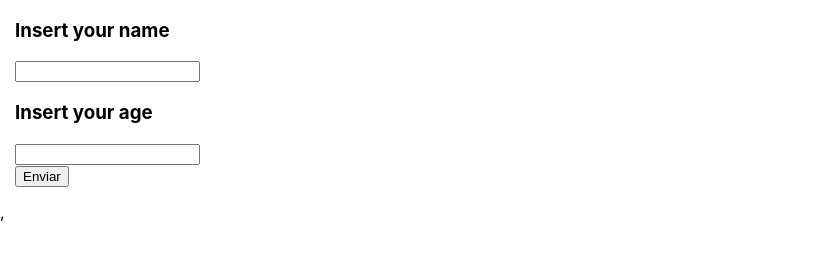
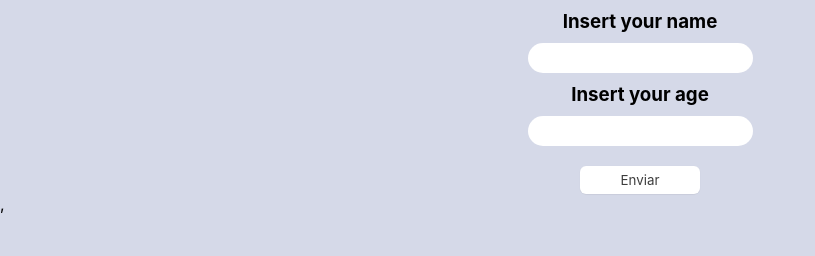
Before and after one commit to iaans/redux_simplified, a React app: page / in a window 1280 px wide. Shown: the whole page, without its empty margins (0-815 px from the left). Built offline with nearby package versions, Linux system fonts and the light colour scheme.

Commit message:
css done

```diff
--- a/public/index.html
+++ b/public/index.html
@@ -24,7 +24,7 @@
       work correctly both with client-side routing and a non-root public URL.
       Learn how to configure a non-root public URL by running `npm run build`.
     -->
-    <title>React App</title>
+    <title>Redux Simplified</title>
   </head>
   <body>
     <noscript>You need to enable JavaScript to run this app.</noscript>
--- a/src/components/Form.css
+++ b/src/components/Form.css
@@ -1,7 +1,49 @@
-.form-input {
-  margin: 15px;
+body {
+  background-color: #d5d9e8;
 }
 
-.form-button {
-  margin: 5px;
+input {
+  border: none;
+  border-radius: 15px;
+  height: 20px;
+  padding: 5px;
+
+  font-family: -apple-system, BlinkMacSystemFont, "Segoe UI", Roboto, Oxygen,
+    Ubuntu, Cantarell, "Open Sans", "Helvetica Neue", sans-serif;
 }
+
+.form-input {
+  align-items: center;
+  justify-content: center;
+  text-align: center;
+  font-family: -apple-system, BlinkMacSystemFont, "Segoe UI", Roboto, Oxygen,
+    Ubuntu, Cantarell, "Open Sans", "Helvetica Neue", sans-serif;
+}
+
+.button-11 {
+  /* display: flex;
+  text-align: center; */
+  align-items: center;
+  padding: 6px 14px;
+  font-family: -apple-system, BlinkMacSystemFont, "Roboto", sans-serif;
+  border-radius: 6px;
+  color: #3d3d3d;
+  background: #fff;
+  border: none;
+  box-shadow: 0px 0.5px 1px rgba(0, 0, 0, 0.1);
+  user-select: none;
+  -webkit-user-select: none;
+  touch-action: manipulation;
+  width: 120px;
+  margin-top: 20px;
+}
+
+.button-11:focus {
+  box-shadow: 0px 0.5px 1px rgba(0, 0, 0, 0.1),
+    0px 0px 0px 3.5px rgba(58, 108, 217, 0.5);
+  outline: 0;
+}
+
+.form-input-title {
+  margin: 10px 0 10px 0;
+}
--- a/src/components/Form.js
+++ b/src/components/Form.js
@@ -10,14 +10,16 @@ function Form({ setPersonName, setPersonAge }) {
 
   return (
     <div className="form-input">
-      <h3>Insert your name</h3>
+      <h3 className="form-input-title">Insert your name</h3>
 
       <input type="text" onChange={(e) => setPersonName(e.target.value)} />
 
-      <h3>Insert your age</h3>
+      <h3 className="form-input-title">Insert your age </h3>
       <input type="text" onChange={(e) => setPersonAge(e.target.value)} />
       <div>
-        <button onClick={() => navigate("/result")}>Enviar</button>
+        <button className="button-11" onClick={() => navigate("/result")}>
+          Enviar
+        </button>
       </div>
     </div>
   );
--- a/src/components/Result.css
+++ b/src/components/Result.css
@@ -1,3 +1,39 @@
-h1 {
+h1,
+h3 {
   margin: 10px;
+  font-family: -apple-system, BlinkMacSystemFont, "Segoe UI", Roboto, Oxygen,
+    Ubuntu, Cantarell, "Open Sans", "Helvetica Neue", sans-serif;
+  align-items: center;
+  justify-content: center;
+  text-align: center;
 }
+
+.form-input {
+  align-items: center;
+  justify-content: center;
+  text-align: center;
+  font-family: -apple-system, BlinkMacSystemFont, "Segoe UI", Roboto, Oxygen,
+    Ubuntu, Cantarell, "Open Sans", "Helvetica Neue", sans-serif;
+}
+
+body {
+  background-color: #d5d9e8;
+}
+
+.button-11 {
+  /* display: flex;
+  text-align: center; */
+  align-items: center;
+  padding: 6px 14px;
+  font-family: -apple-system, BlinkMacSystemFont, "Roboto", sans-serif;
+  border-radius: 6px;
+  color: #3d3d3d;
+  background: #fff;
+  border: none;
+  box-shadow: 0px 0.5px 1px rgba(0, 0, 0, 0.1);
+  user-select: none;
+  -webkit-user-select: none;
+  touch-action: manipulation;
+  width: 120px;
+  margin-top: 20px;
+}
--- a/src/components/Result.js
+++ b/src/components/Result.js
@@ -1,12 +1,18 @@
+import { useNavigate } from "react-router-dom";
 import { connect } from "react-redux";
 
 function Result({ name, age }) {
+  const navigate = useNavigate();
   return (
-    <div>
+    <div className="form-input">
       <h1> Your name is: </h1>
       <h3>{name}</h3>
       <h1>Your age is: </h1>
       <h3>{age}</h3>
+
+      <button className="button-11" onClick={() => navigate("/")}>
+        Voltar
+      </button>
     </div>
   );
 }
```
